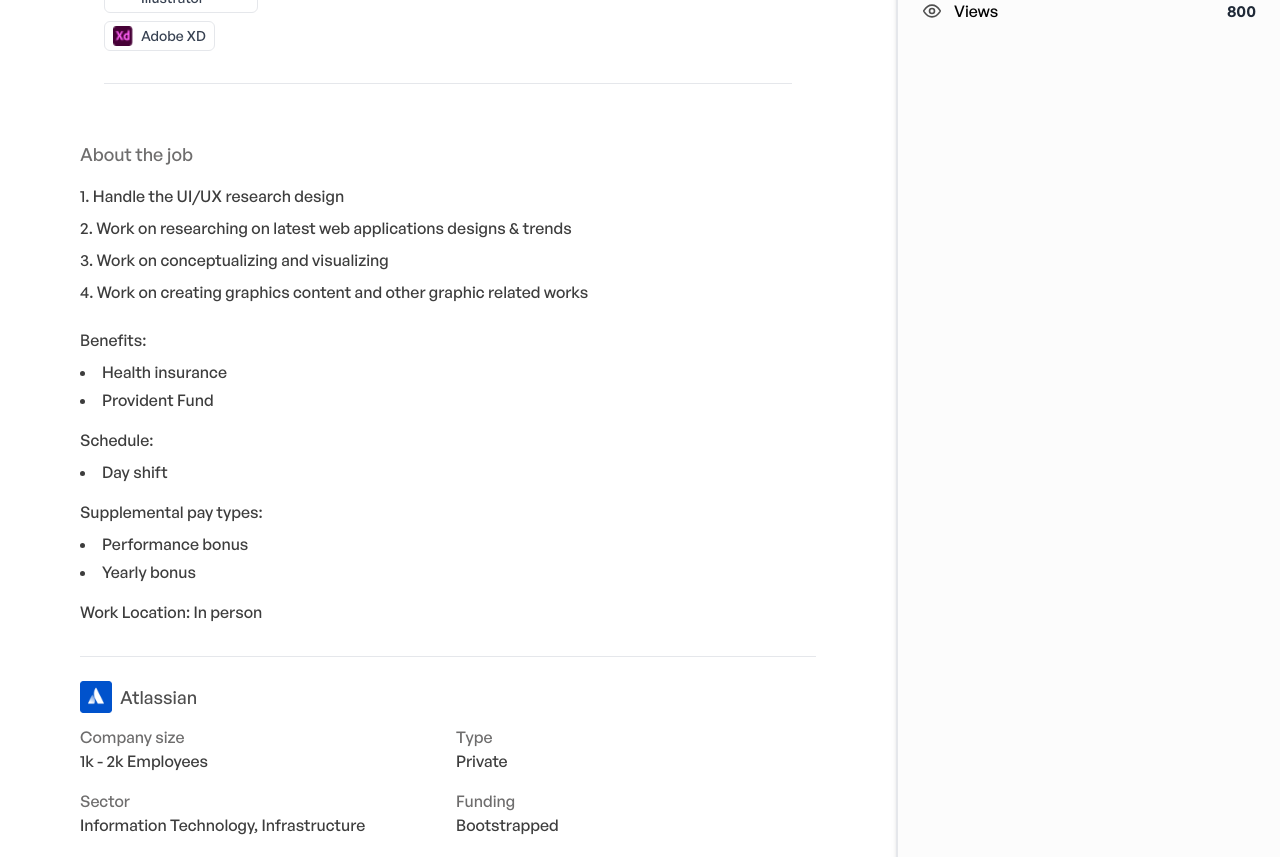
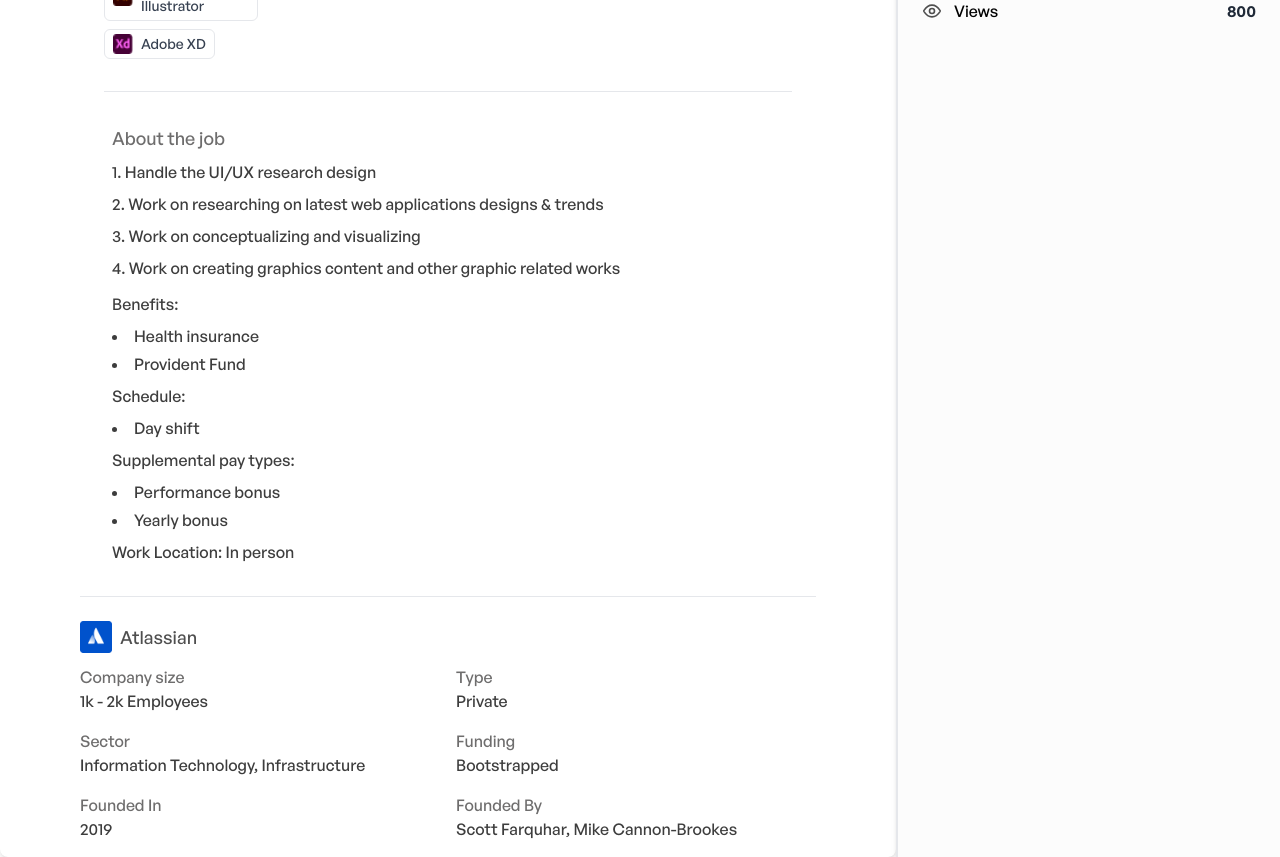
Before and after one commit to Suryansh777777/TechKareerxOratory, a React (Vite) app: page / in a window 1280 px wide. Shown: the part 460-1317 px from the top of the page. Built offline with nearby package versions, Linux system fonts and the light colour scheme; a web font is replaced by a local one.

Commit message:
chore: Update JobDetails component layout and styles

```diff
--- a/src/components/job/JobDetails.jsx
+++ b/src/components/job/JobDetails.jsx
@@ -2,9 +2,9 @@
 
 const JobDetails = () => {
   return (
-    <div className="mt-8 ">
-      <h2 className="text-lg font-medium text-[#6E6D6D] mb-4">About the job</h2>
-      <ul className="list-decimal text-[#3D3D3D] list-inside space-y-2 mb-6">
+    <div className="mt-2 px-0 md:px-8 ">
+      <h2 className="text-lg font-medium text-[#6E6D6D] mb-2">About the job</h2>
+      <ul className="list-decimal text-[#3D3D3D] list-inside space-y-2 mb-3">
         <li>Handle the UI/UX research design</li>
         <li>Work on researching on latest web applications designs & trends</li>
         <li>Work on conceptualizing and visualizing</li>
@@ -13,18 +13,18 @@
         </li>
       </ul>
       <h3 className="font-medium  text-[#3D3D3D]  mb-2">Benefits:</h3>
-      <ul className="list-disc list-inside space-y-1 text-[#3D3D3D]  mb-4">
+      <ul className="list-disc list-inside space-y-1 text-[#3D3D3D]  mb-2">
         <li>Health insurance</li>
         <li>Provident Fund</li>
       </ul>
       <h3 className="font-medium text-[#3D3D3D]  mb-2">Schedule:</h3>
-      <ul className="list-disc list-inside space-y-1 text-[#3D3D3D]  mb-4">
+      <ul className="list-disc list-inside space-y-1 text-[#3D3D3D]  mb-2">
         <li>Day shift</li>
       </ul>
       <h3 className="font-medium mb-2 text-[#3D3D3D] ">
         Supplemental pay types:
       </h3>
-      <ul className="list-disc list-inside space-y-1 text-[#3D3D3D]  mb-4">
+      <ul className="list-disc list-inside space-y-1 text-[#3D3D3D]  mb-2">
         <li>Performance bonus</li>
         <li>Yearly bonus</li>
       </ul>
--- a/src/components/job/JobPreview.jsx
+++ b/src/components/job/JobPreview.jsx
@@ -78,7 +78,7 @@
             </span>
           </div>
         </div>
-        <div className="flex flex-col sm:flex-row sm:items-center text-gray-600 mt-4 text-base sm:text-lg pb-8 border-b border-gray-200">
+        <div className="flex flex-col sm:flex-row sm:items-center text-gray-600 mt-6 text-base sm:text-lg pb-8 border-b border-gray-200">
           <span className="flex items-center mb-2 sm:mb-0">
             <LocationIcon />
             <span className="ml-2">{jobData.location}</span>
```
